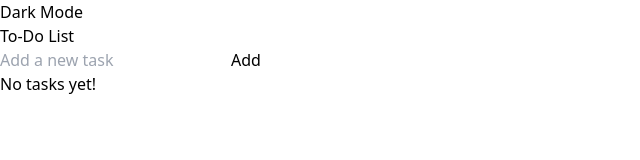
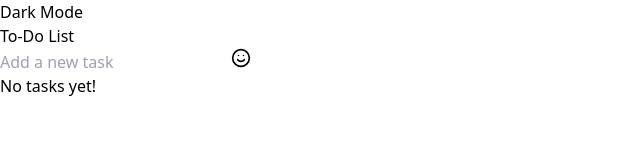
Before and after one commit to BrianShiroe/simple-to-do-list-react-with-tailwind-app, a React (Vite) app: page / in a window 1280 px wide. Shown: the top 160 px of the page, without its empty margins (0-640 px from the left). Built offline with nearby package versions, Linux system fonts and the light colour scheme.

Commit message:
emoji-functionality

```diff
--- a/package.json
+++ b/package.json
@@ -10,6 +10,8 @@
     "preview": "vite preview"
   },
   "dependencies": {
+    "emoji-picker-react": "^4.12.2",
+    "lucide-react": "^0.511.0",
     "prop-types": "^15.8.1",
     "react": "^19.1.0",
     "react-dom": "^19.1.0",
--- a/src/App.jsx
+++ b/src/App.jsx
@@ -11,14 +11,14 @@ import TaskInput from "./components/TaskInput";
 import TaskList from "./components/TaskList";
 import ThemeToggleButton from "./components/ThemeToggleButton";
 import Header from "./components/Header";
-import { v4 as uuidv4 } from 'uuid';
+import { v4 as uuidv4 } from "uuid";
 
 const themes = {
   light: {
     bg: "bg-gray-100",
     text: "text-gray-900",
     inputBorder: "border-gray-300",
-    buttonBg: "bg-blue-500 hover:bg-blue-600 text-white",
+    buttonBg: "bg-blue-500 hover:bg-blue-600",
     taskBg: "bg-white",
     taskCompletedBg: "bg-green-100",
   },
@@ -26,7 +26,7 @@ const themes = {
     bg: "bg-gray-900",
     text: "text-gray-100",
     inputBorder: "border-gray-700",
-    buttonBg: "bg-blue-700 hover:bg-blue-800 text-white",
+    buttonBg: "bg-blue-700 hover:bg-blue-800",
     taskBg: "bg-gray-800",
     taskCompletedBg: "bg-green-700",
   },
@@ -61,15 +61,11 @@ export default function App() {
   };
 
   const toggleTask = (id) => {
-    setTasks(tasks.map((task) => (task.id === id ? { ...task, completed: !task.completed } : task)));
+    setTasks((prevTasks) => prevTasks.map((task) => (task.id === id ? { ...task, completed: !task.completed } : task)));
   };
 
   const deleteTask = (id) => {
-    setTasks(tasks.filter((task) => task.id !== id));
-  };
-
-  const toggleTheme = () => {
-    setTheme(theme === "light" ? "dark" : "light");
+    setTasks((prevTasks) => prevTasks.filter((task) => task.id !== id));
   };
 
   const reorderTasks = (startIndex, endIndex) => {
@@ -79,16 +75,26 @@ export default function App() {
     setTasks(updatedTasks);
   };
 
+  const toggleTheme = () => {
+    setTheme((prev) => (prev === "light" ? "dark" : "light"));
+  };
+
   const currentTheme = themes[theme];
 
   return (
-    <div className={`${currentTheme.bg} min-h-screen p-6 transition-colors duration-500 relative`}>
+    <div className={`${currentTheme.bg} min-h-screen p-6 transition-colors duration-500`}>
       <ThemeToggleButton theme={theme} toggleTheme={toggleTheme} buttonBg={currentTheme.buttonBg} />
 
       <div className="max-w-md mx-auto">
         <Header textColor={currentTheme.text} />
 
-        <TaskInput onAdd={addTask} inputBorder={currentTheme.inputBorder} buttonBg={currentTheme.buttonBg} />
+        <TaskInput
+          onAdd={addTask}
+          inputBorder={currentTheme.inputBorder}
+          buttonBg={currentTheme.buttonBg}
+          emojiTheme={theme}
+        />
+
         <TaskList
           tasks={tasks}
           onToggle={toggleTask}
--- a/src/components/TaskInput.jsx
+++ b/src/components/TaskInput.jsx
@@ -1,19 +1,31 @@
 /**
  * File: TaskInput.jsx
  * Description: Component for entering new tasks.
- *              Handles input state and triggers task addition on button click or Enter key press.
+ *              Handles input state and triggers task addition on button click, icon click, or Enter key press.
  *              Applies theming styles for input border and button background.
  */
 
-import React, { useState } from "react";
+import React, { useState, useRef, useEffect } from "react";
+import { Smile } from "lucide-react";
+import EmojiPicker from "emoji-picker-react";
 
-export default function TaskInput({ onAdd, inputBorder, buttonBg }) {
+export default function TaskInput({
+  onAdd,
+  inputBorder,
+  buttonBg,
+  pickerWidth = "",
+  pickerMaxHeight = "400px",
+  emojiTheme = "light",
+}) {
   const [task, setTask] = useState("");
+  const [showEmojiPicker, setShowEmojiPicker] = useState(false);
+  const pickerRef = useRef(null);
 
   const handleAdd = () => {
     if (task.trim() === "") return;
     onAdd(task.trim());
     setTask("");
+    setShowEmojiPicker(false); // optionally close picker on add
   };
 
   const handleKeyDown = (e) => {
@@ -22,19 +34,55 @@ export default function TaskInput({ onAdd, inputBorder, buttonBg }) {
     }
   };
 
+  const onEmojiClick = (emojiData) => {
+    setTask((prev) => prev + emojiData.emoji);
+  };
+
+  // Close emoji picker if clicking outside
+  useEffect(() => {
+    const handleClickOutside = (event) => {
+      if (pickerRef.current && !pickerRef.current.contains(event.target)) {
+        setShowEmojiPicker(false);
+      }
+    };
+    document.addEventListener("mousedown", handleClickOutside);
+    return () => {
+      document.removeEventListener("mousedown", handleClickOutside);
+    };
+  }, []);
+
   return (
-    <div className="flex mb-4">
+    <div className="relative w-full">
       <input
         type="text"
-        className={`flex-grow border rounded-l px-4 py-2 focus:outline-none focus:ring-2 focus:ring-blue-500 ${inputBorder}`}
+        className={`w-full border rounded px-4 py-2 pr-12 focus:outline-none focus:ring-2 focus:ring-blue-500 ${inputBorder}`}
         placeholder="Add a new task"
         value={task}
         onChange={(e) => setTask(e.target.value)}
         onKeyDown={handleKeyDown}
       />
-      <button onClick={handleAdd} className={`px-4 py-2 rounded-r font-semibold ${buttonBg}`}>
-        Add
+      <button
+        onClick={() => setShowEmojiPicker((show) => !show)}
+        aria-label="Toggle emoji picker"
+        className={`absolute right-2 top-1/2 transform -translate-y-1/2 text-white ${buttonBg} rounded p-1.5 hover:opacity-90 focus:outline-none z-10`}
+        type="button"
+      >
+        <Smile size={20} />
       </button>
+
+      {showEmojiPicker && (
+        <div
+          ref={pickerRef}
+          className="absolute right-0 z-20"
+          style={{
+            width: pickerWidth,
+            maxHeight: pickerMaxHeight,
+            overflowY: "auto",
+          }}
+        >
+          <EmojiPicker onEmojiClick={onEmojiClick} theme={emojiTheme} emojiStyle={"google"}/>
+        </div>
+      )}
     </div>
   );
 }
--- a/src/index.css
+++ b/src/index.css
@@ -1,3 +1,7 @@
 @tailwind base;
 @tailwind components;
 @tailwind utilities;
+
+.epr_q53mwh{
+    /* visibility: hidden; */
+}
```
Also changed, not shown: npm-requirements.txt, 1 other file (tests, documents, lock files or other folders).
